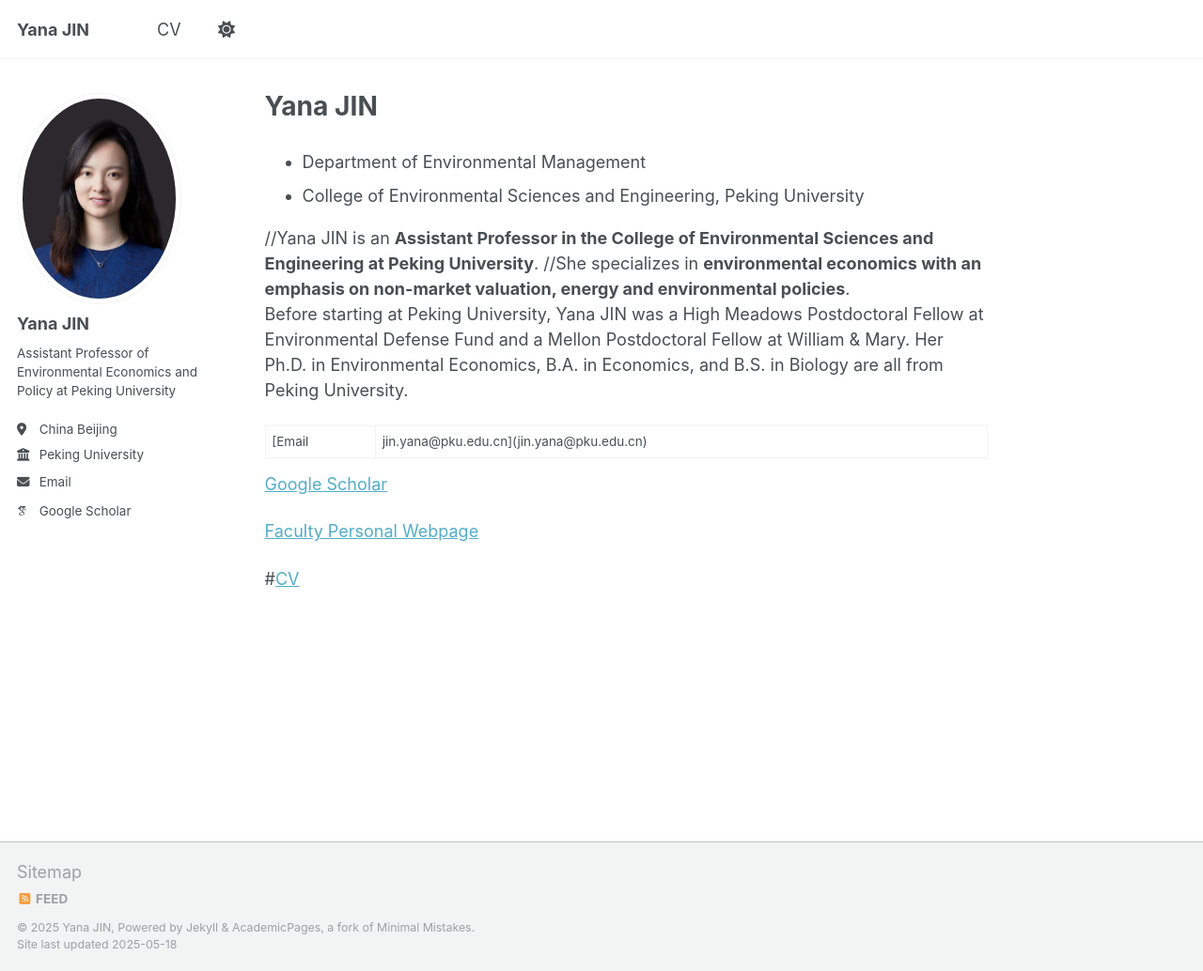
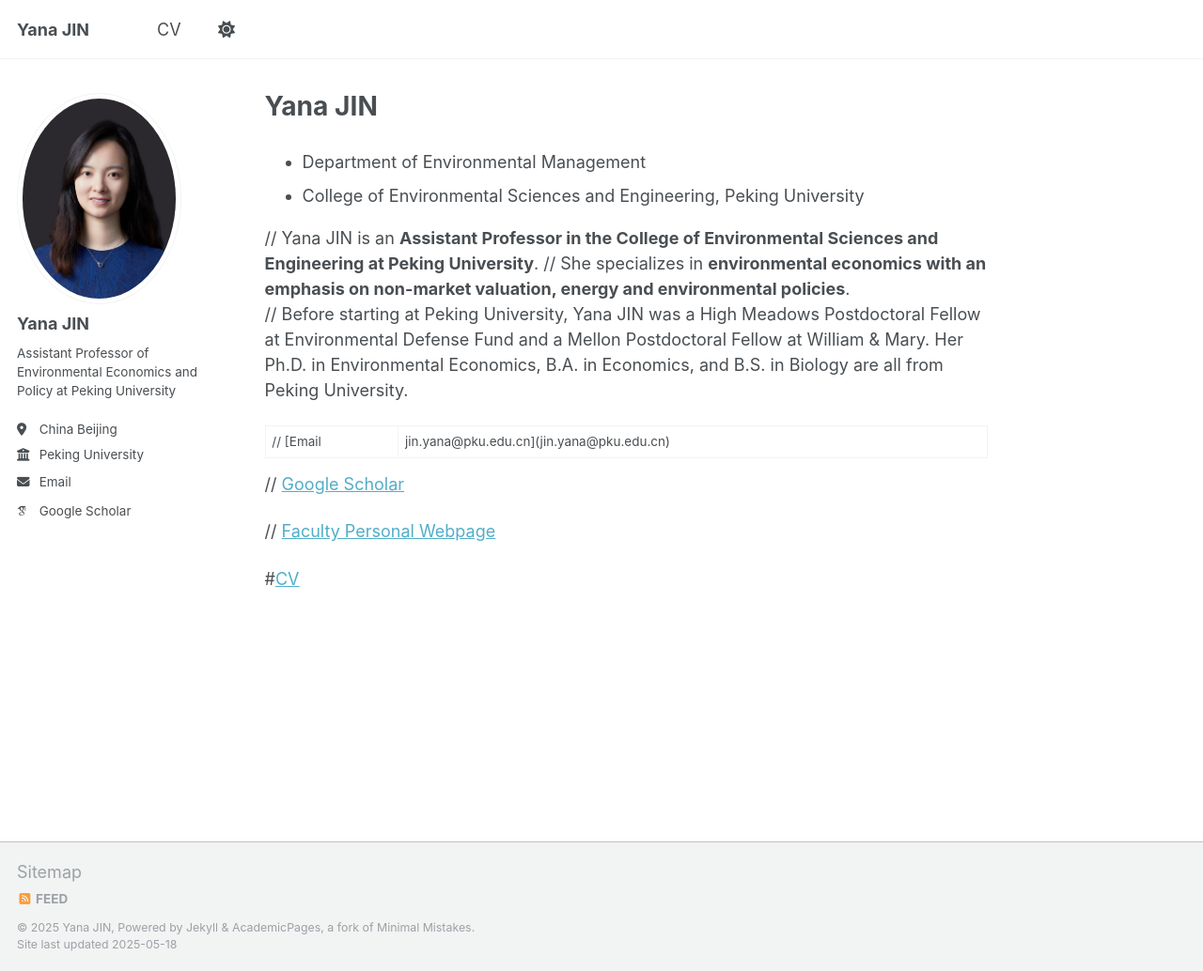
Before and after one commit to Cerulean23Y/YanaJin, a Jekyll site: the page built from _pages/about.md, in a window 1280 px wide and 1034 px high. Shown: the whole window at 94% size. Built offline with Jekyll 4.4.1, drawn with Linux system fonts in a browser that asks for light colours; some web fonts are replaced.

```diff
--- a/_pages/about.md
+++ b/_pages/about.md
@@ -10,14 +10,14 @@ redirect_from:
 * College of Environmental Sciences and Engineering, Peking University
 
 
-//Yana JIN is an **Assistant Professor in the College of Environmental Sciences and Engineering at Peking University**.
-//She specializes in **environmental economics with an emphasis on non-market valuation, energy and environmental policies**.
-<br/>Before starting at Peking University, Yana JIN was a High Meadows Postdoctoral Fellow at Environmental Defense Fund and a Mellon Postdoctoral Fellow at William & Mary. Her Ph.D. in Environmental Economics, B.A. in Economics, and B.S. in Biology are all from Peking University.
+//  Yana JIN is an **Assistant Professor in the College of Environmental Sciences and Engineering at Peking University**.
+//  She specializes in **environmental economics with an emphasis on non-market valuation, energy and environmental policies**.
+<br/>//  Before starting at Peking University, Yana JIN was a High Meadows Postdoctoral Fellow at Environmental Defense Fund and a Mellon Postdoctoral Fellow at William & Mary. Her Ph.D. in Environmental Economics, B.A. in Economics, and B.S. in Biology are all from Peking University.
 
-[Email | jin.yana@pku.edu.cn](jin.yana@pku.edu.cn)
+//  [Email | jin.yana@pku.edu.cn](jin.yana@pku.edu.cn)
 
-[Google Scholar](bit.ly/32Oh18g)
+//  [Google Scholar](bit.ly/32Oh18g)
 
-[Faculty Personal Webpage](http://scholar.pku.edu.cn/yjin/home)
+//  [Faculty Personal Webpage](http://scholar.pku.edu.cn/yjin/home)
 
 #[CV](files/CV_Yana_Jin_2page(1).pdf)
```
